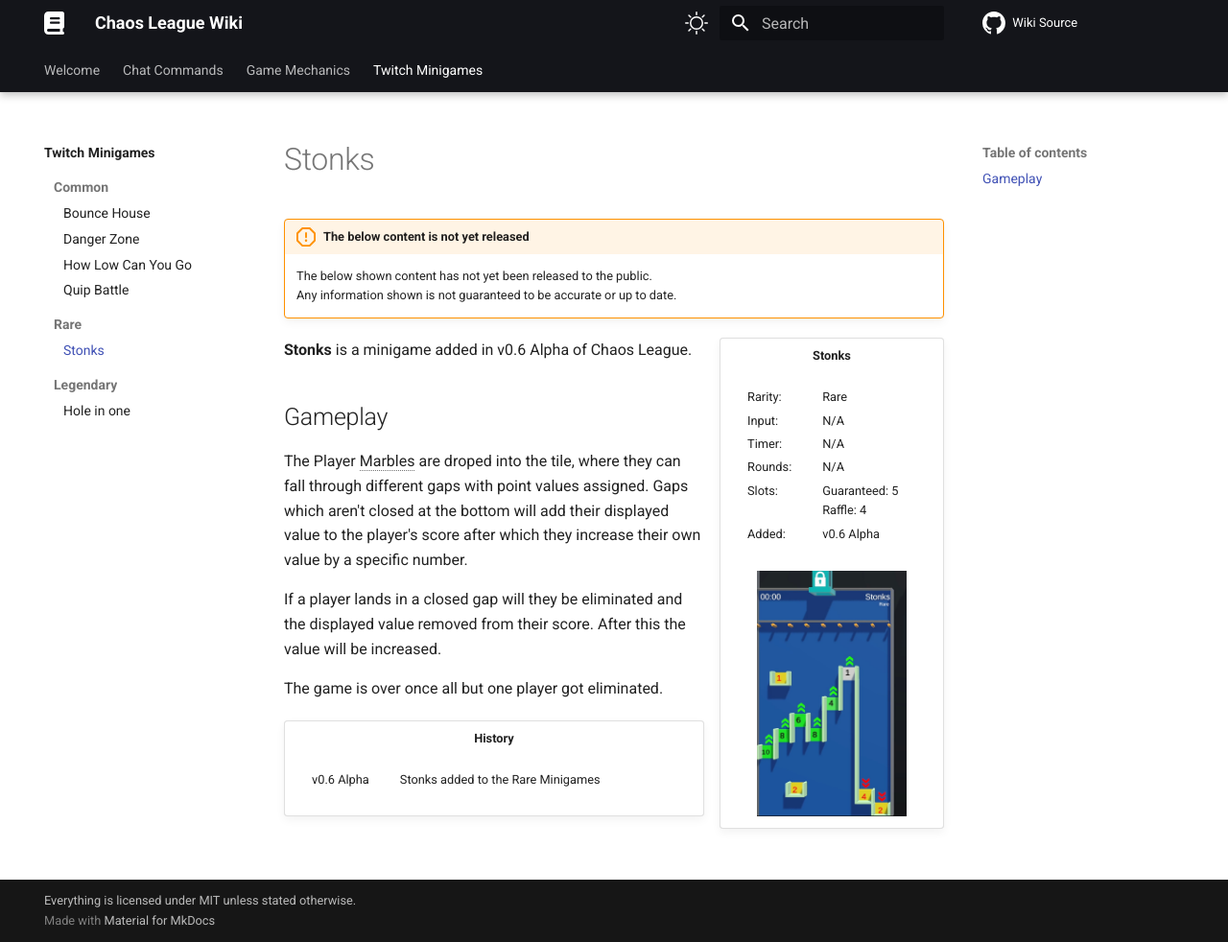
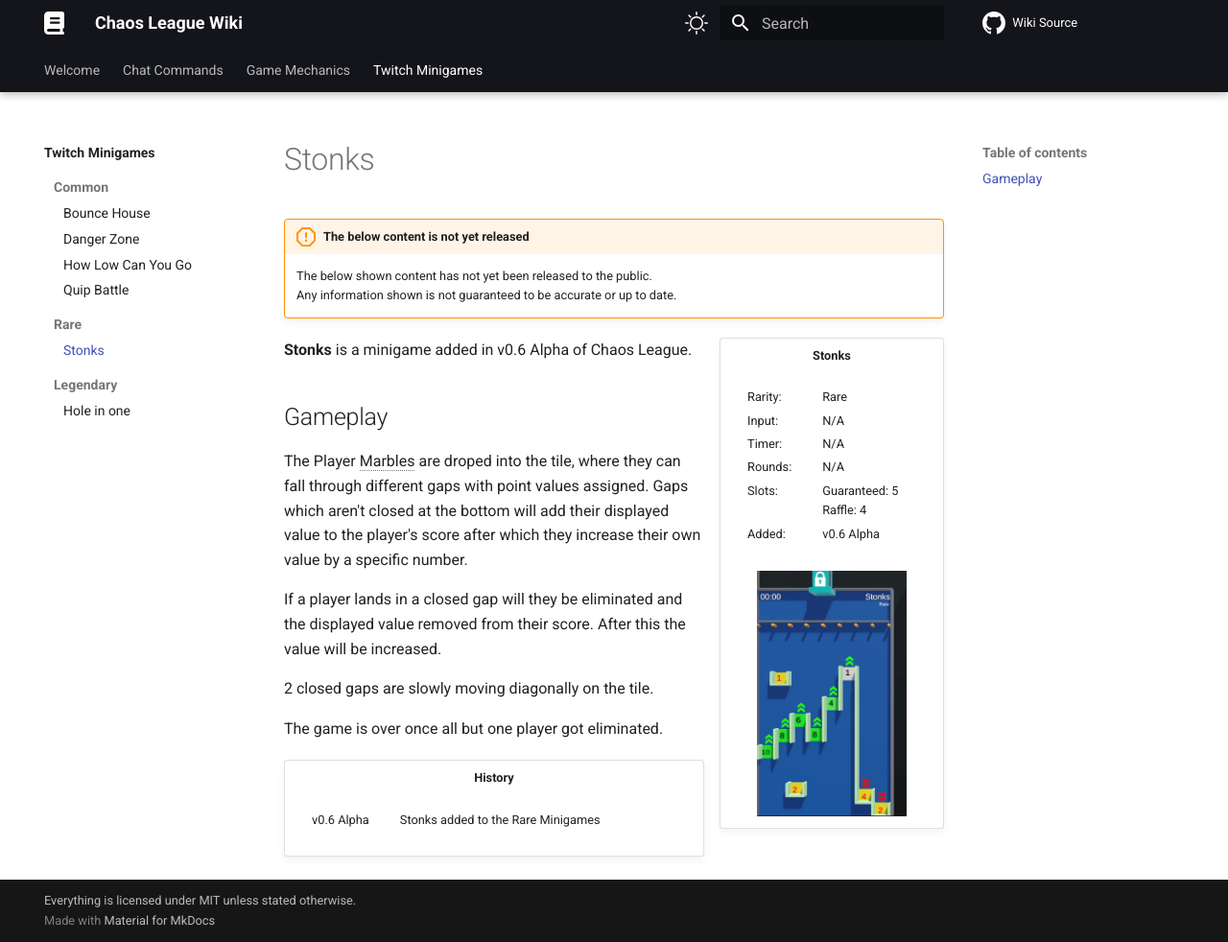
Before and after one commit to chaosleaguewiki/chaosleaguewiki.github.io, an MkDocs documentation site: the page built from docs/twitch-minigames/rare/stonks.md, in a window 1280 px wide and 982 px high. Shown: the whole window at 96% size. Built offline with MkDocs 1.6.1 and Material for MkDocs 9.7.7, drawn with Linux system fonts in a browser that asks for light colours; comment, search, counter and statistics services are not loaded.

Commit message:
More info

```diff
--- a/docs/twitch-minigames/rare/stonks.md
+++ b/docs/twitch-minigames/rare/stonks.md
@@ -25,6 +25,8 @@
 
 If a player lands in a closed gap will they be eliminated and the displayed value removed from their score. After this the value will be increased.
 
+2 closed gaps are slowly moving diagonally on the tile.
+
 The game is over once all but one player got eliminated.
 
 /// wiki | History
```
